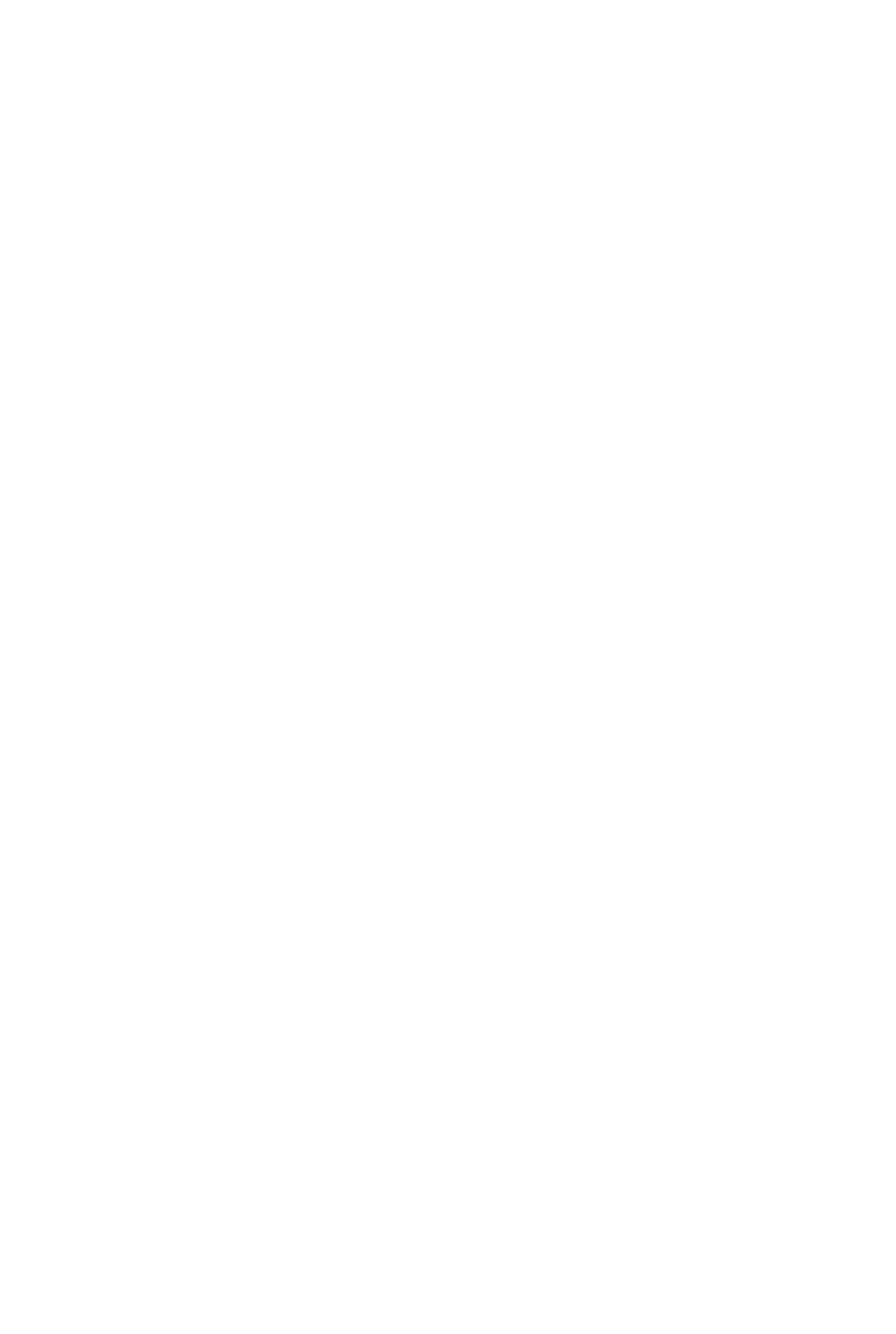
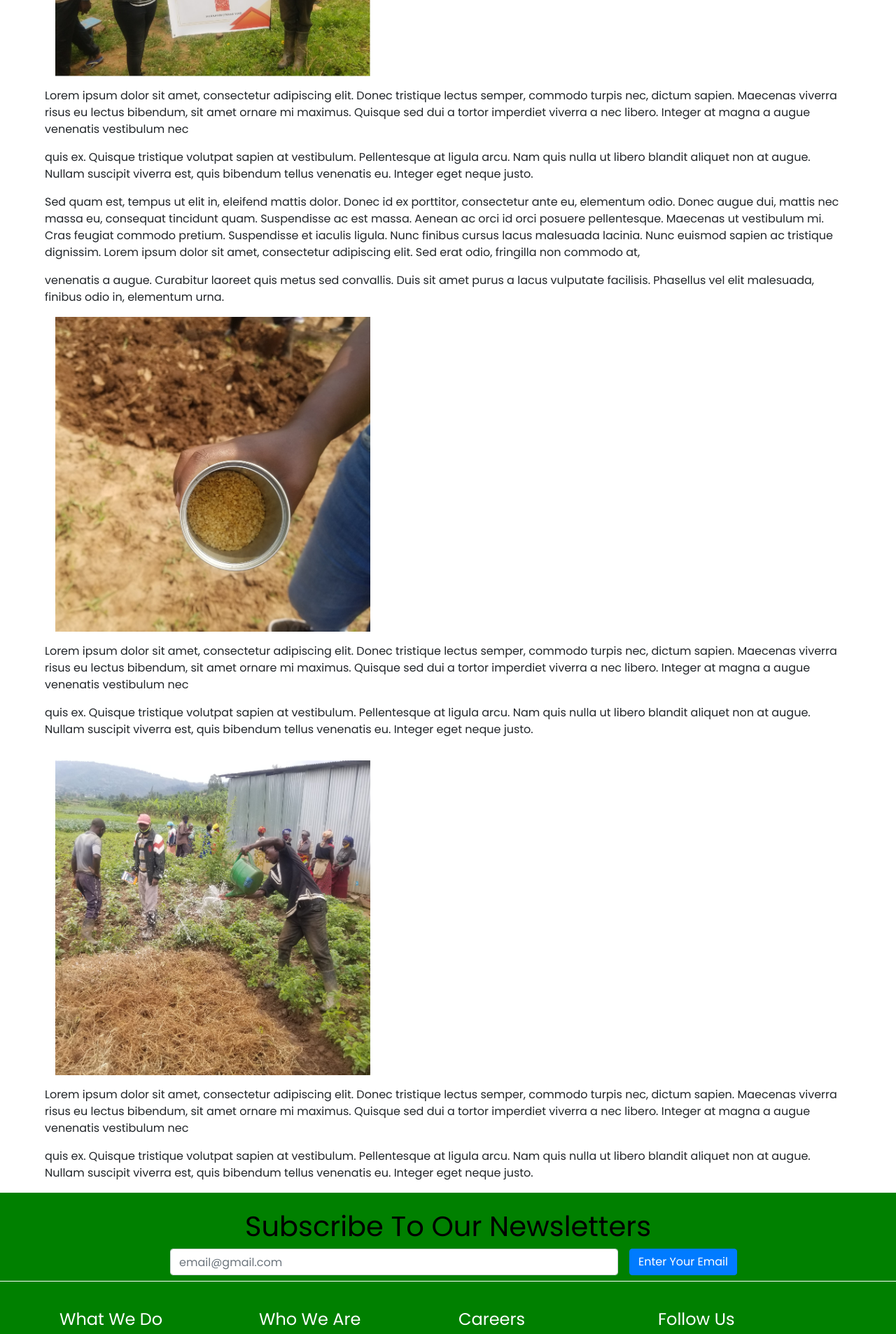
Before and after one commit to freddykaberuka/GrowGreen-frontEnd, a React (Create React App) app in the folder growgreen/: page /work in a window 1280 px wide. Shown: the part 460-2367 px from the top of the page at 70% size. Before the commit the page ends 800 px from the top, so only its background shows below. Built offline with nearby package versions, Linux system fonts and the light colour scheme.

Commit message:
work with us page

```diff
--- a/growgreen/src/App.js
+++ b/growgreen/src/App.js
@@ -10,6 +10,7 @@ import Contact from './components/pages/contact/contact';
 import Gallery from './components/pages/gallery/gallery';
 import SingleWedo from './components/pages/landing/secondsection/singleWedo';
 import SingleImpact from './components/pages/landing/secondsection/singleImpact';
+import SingleWork from './components/pages/landing/secondsection/singleWork';
 function App() {
   return (
     <div className="App">
@@ -22,6 +23,7 @@ function App() {
           <Route path='/photo' component ={Gallery} />
           <Route path='/wedo' component={SingleWedo}/>
           <Route path='/impact' component={SingleImpact}/>
+          <Route path='/work' component={SingleWork}/>
         </Switch>
       </Router>
     </div>
--- /dev/null
+++ b/growgreen/src/components/pages/landing/secondsection/singleWork.js
@@ -0,0 +1,61 @@
+import React from 'react'
+import Header from '../../../../../src/components/header/header'
+import Footer from '../../../../../src/components/pages/footer/footer'
+import Subscribe from '../../../../../src/components/pages/footer1/subscribe/subscribe'
+import image1 from '../../../../assets/images/planting.jpeg'
+import image2 from '../../../../assets/images/image3.jpg'
+import image3 from '../../../../assets/images/thanks.jpeg'
+
+import './singles.css'
+
+function SingleWork() {
+    return (
+        <div>
+            <Header/>
+            <div className='wedo mrl-6 pl-16 pr-16 pt-5'>
+            <h1 className='justify-content'>Work With Us</h1>
+            We serve smallholder farmers. In everything we do, we place Farmers First.
+            <div className='col-md-5 pb-3 pt-3'><img src={image3}/></div>
+            <div className=''>
+            <p>Lorem ipsum dolor sit amet, consectetur adipiscing elit. Donec tristique lectus semper,
+            commodo turpis nec, dictum sapien. Maecenas viverra risus eu lectus bibendum, sit amet ornare mi maximus.
+            Quisque sed dui a tortor imperdiet viverra a nec libero. Integer at magna a augue venenatis vestibulum nec</p>
+            <p>quis ex. Quisque tristique volutpat sapien at vestibulum. Pellentesque at ligula arcu.
+            Nam quis nulla ut libero blandit aliquet non at augue. Nullam suscipit viverra est, quis
+            bibendum tellus venenatis eu. Integer eget neque justo.</p>
+
+            <p>Sed quam est, tempus ut elit in, eleifend mattis dolor. Donec id ex porttitor, consectetur ante eu,
+            elementum odio. Donec augue dui, mattis nec massa eu, consequat tincidunt quam. Suspendisse ac est massa.
+            Aenean ac orci id orci posuere pellentesque. Maecenas ut vestibulum mi. Cras feugiat commodo pretium.
+            Suspendisse et iaculis ligula. Nunc finibus cursus lacus malesuada lacinia. Nunc euismod sapien ac tristique
+            dignissim. Lorem ipsum dolor sit amet, consectetur adipiscing elit. Sed erat odio, fringilla non commodo at,</p>
+            venenatis a augue. Curabitur laoreet quis metus sed convallis. Duis sit amet purus a lacus vulputate facilisis.
+            Phasellus vel elit malesuada, finibus odio in, elementum urna.
+            </div>
+            <div className='col-md-5 pb-3 pt-3'><img src={image2}/></div>
+            <div className=''>
+            <p>Lorem ipsum dolor sit amet, consectetur adipiscing elit. Donec tristique lectus semper,
+            commodo turpis nec, dictum sapien. Maecenas viverra risus eu lectus bibendum, sit amet ornare mi maximus.
+            Quisque sed dui a tortor imperdiet viverra a nec libero. Integer at magna a augue venenatis vestibulum nec</p>
+            <p>quis ex. Quisque tristique volutpat sapien at vestibulum. Pellentesque at ligula arcu.
+            Nam quis nulla ut libero blandit aliquet non at augue. Nullam suscipit viverra est, quis
+            bibendum tellus venenatis eu. Integer eget neque justo.</p>
+            </div>
+            <div className='col-md-5 pb-3 pt-3'><img src={image1}/></div>
+            <div className=''>
+            <p>Lorem ipsum dolor sit amet, consectetur adipiscing elit. Donec tristique lectus semper,
+            commodo turpis nec, dictum sapien. Maecenas viverra risus eu lectus bibendum, sit amet ornare mi maximus.
+            Quisque sed dui a tortor imperdiet viverra a nec libero. Integer at magna a augue venenatis vestibulum nec</p>
+            <p>quis ex. Quisque tristique volutpat sapien at vestibulum. Pellentesque at ligula arcu.
+            Nam quis nulla ut libero blandit aliquet non at augue. Nullam suscipit viverra est, quis
+            bibendum tellus venenatis eu. Integer eget neque justo.</p>
+            </div>
+
+        </div>
+        <Subscribe/>
+        <Footer/>
+        </div>
+    )
+}
+
+export default SingleWork
--- a/growgreen/src/components/pages/landing/secondsection/workWithUs.js
+++ b/growgreen/src/components/pages/landing/secondsection/workWithUs.js
@@ -1,5 +1,8 @@
 import React from 'react'
 import image3 from '../../../../assets/images/thanks.jpeg'
+import SingleWork from './singleWork'
+import { Link } from 'react-router-dom'
+import './singles.css'
 
 function WorkWithUs() {
     return (
@@ -11,7 +14,7 @@ function WorkWithUs() {
 
 		    			<h3>Work With Us</h3>
 						<p>Join Talented team doing work that matters</p>
-						<button>More Info</button>
+						<button><Link to='/work'>More Info</Link></button>
 					</figcaption>
 				</figure>
 			</div>
```
